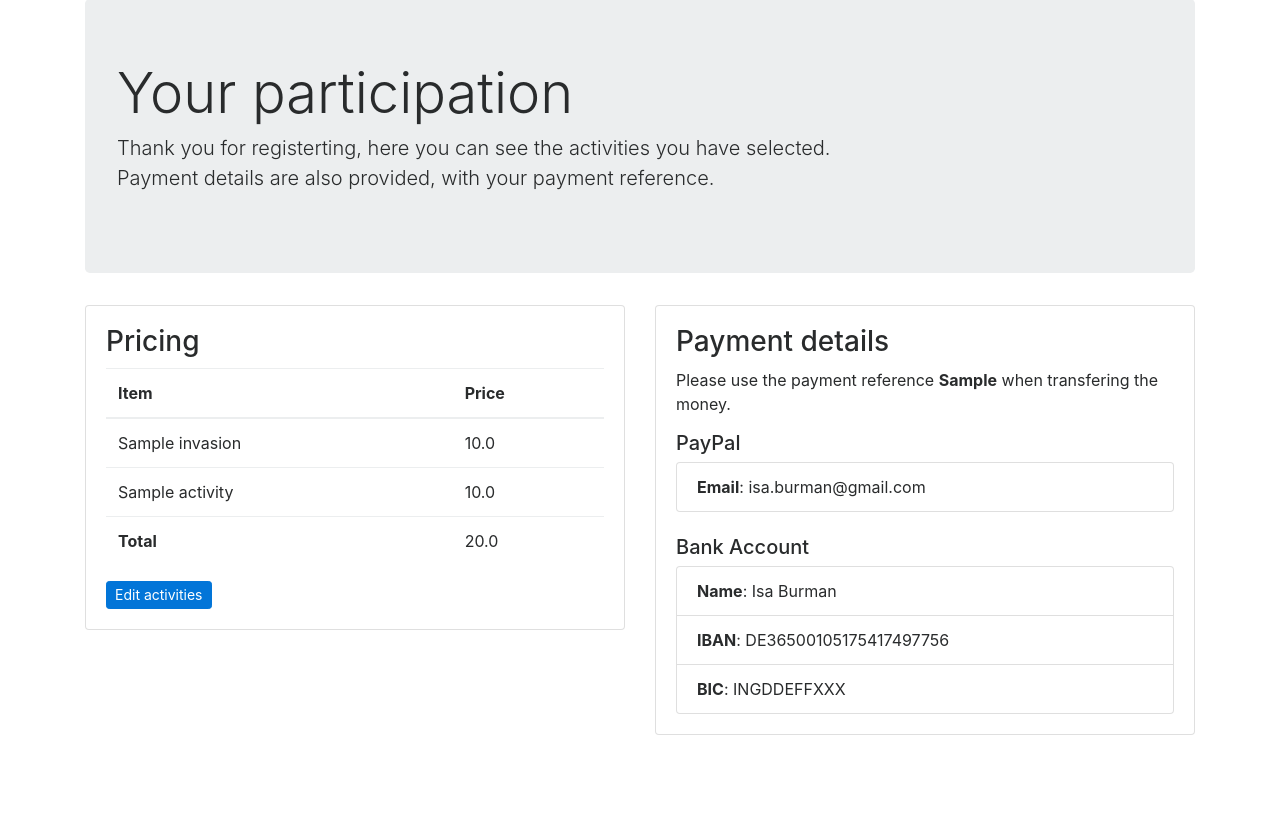
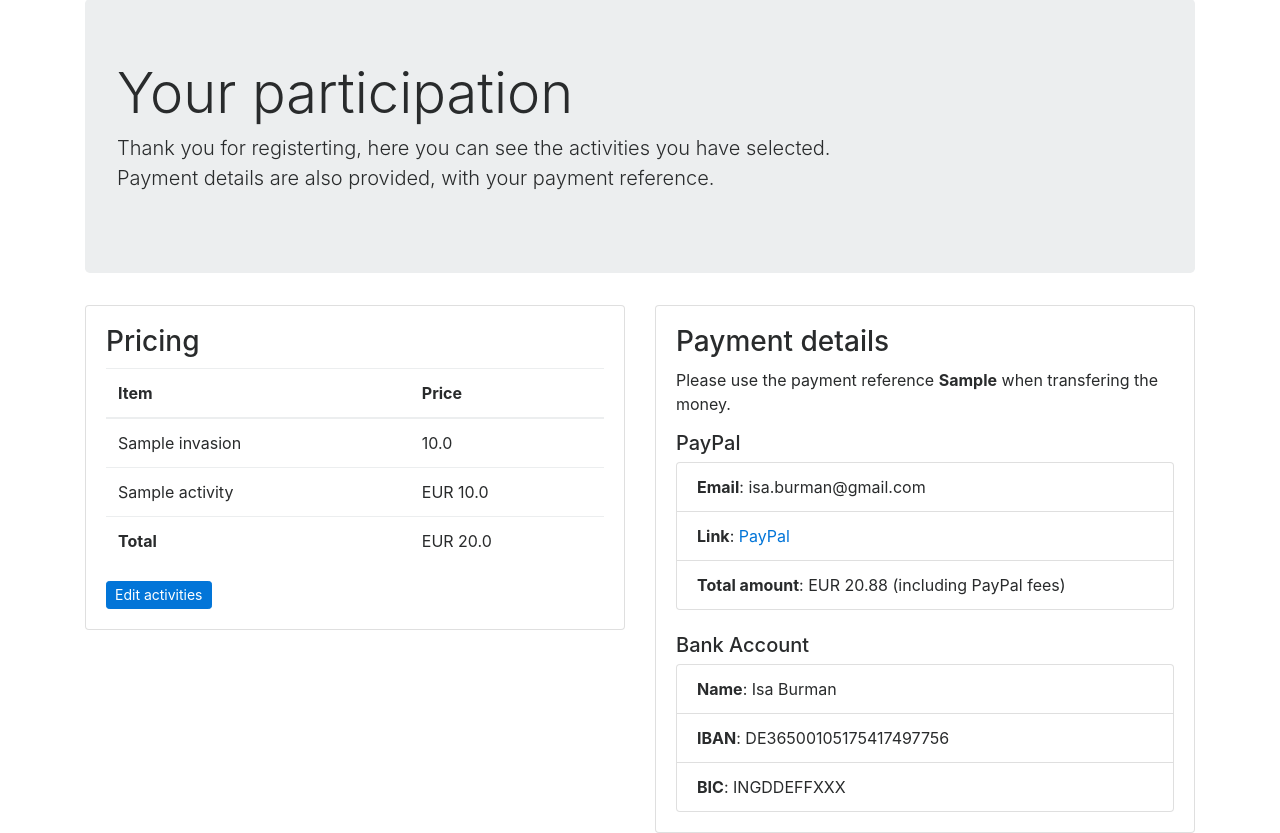
Before and after one commit to brainless/invasion.hh, a Django app: page /app/participation/ in a window 1280 px wide. Shown: the part 41-874 px from the top of the page. Before the commit the page ends 776 px from the top, so only its background shows below. Run offline with Django 3.2, Linux system fonts and the light colour scheme; a user stored in the database is signed in; tables that the repository leaves empty hold one stand-in row (values such as "Sample post"); some libraries are stand-ins or nearby versions.

Commit message:
Changes in admin for pricing and PayPal links

```diff
--- a/app/events/models.py
+++ b/app/events/models.py
@@ -28,6 +28,9 @@ class Invader(models.Model):
 
     payment_confirmed_at = models.DateTimeField(blank=True, null=True)
 
+    def activity_list(self):
+        return ', '.join([x.name for x in self.activities.all()])
+
     def has_paid(self):
         return self.payment_confirmed_at is not None
 
--- a/app/events/views.py
+++ b/app/events/views.py
@@ -44,4 +44,5 @@ class EventParticipationView(LoginRequiredMixin, TemplateView):
             if x.price is not None:
                 total += x.price
         ctx['total_price'] = total
+        ctx['paypal_price'] = round(total + (total * 2.9 / 100) + 0.30, 2)
         return ctx
--- a/app/templates/event_participation.html
+++ b/app/templates/event_participation.html
@@ -26,12 +26,12 @@
           {% for act in activities %}
           <tr>
               <td>{{ act.name }}</td>
-              <td>{% if act.price %}{{act.price}}{% else %}0{% endif %}</td>
+              <td>{% if act.price %}EUR {{act.price}}{% else %}0{% endif %}</td>
           </tr>
           {% endfor %}
           <tr>
               <th>Total</th>
-              <td>{{ total_price }}</td>
+              <td>EUR {{ total_price }}</td>
           </tr>
           </tbody>
         </table>
@@ -48,6 +48,8 @@
         <h5>PayPal</h5>
         <ul class="list-group">
           <li class="list-group-item"><b>Email</b>: isa.burman@gmail.com</li>
+          <li class="list-group-item"><b>Link</b>:&nbsp;<a href="https://www.paypal.com/myaccount/transfer/send">PayPal</a></li>
+          <li class="list-group-item"><b>Total amount</b>: EUR {{ paypal_price }} (including PayPal fees)</li>
         </ul>
         <br>
         <h5>Bank Account</h5>
```
Also changed, not shown: app/events/admin.py (+6 -2 lines).
